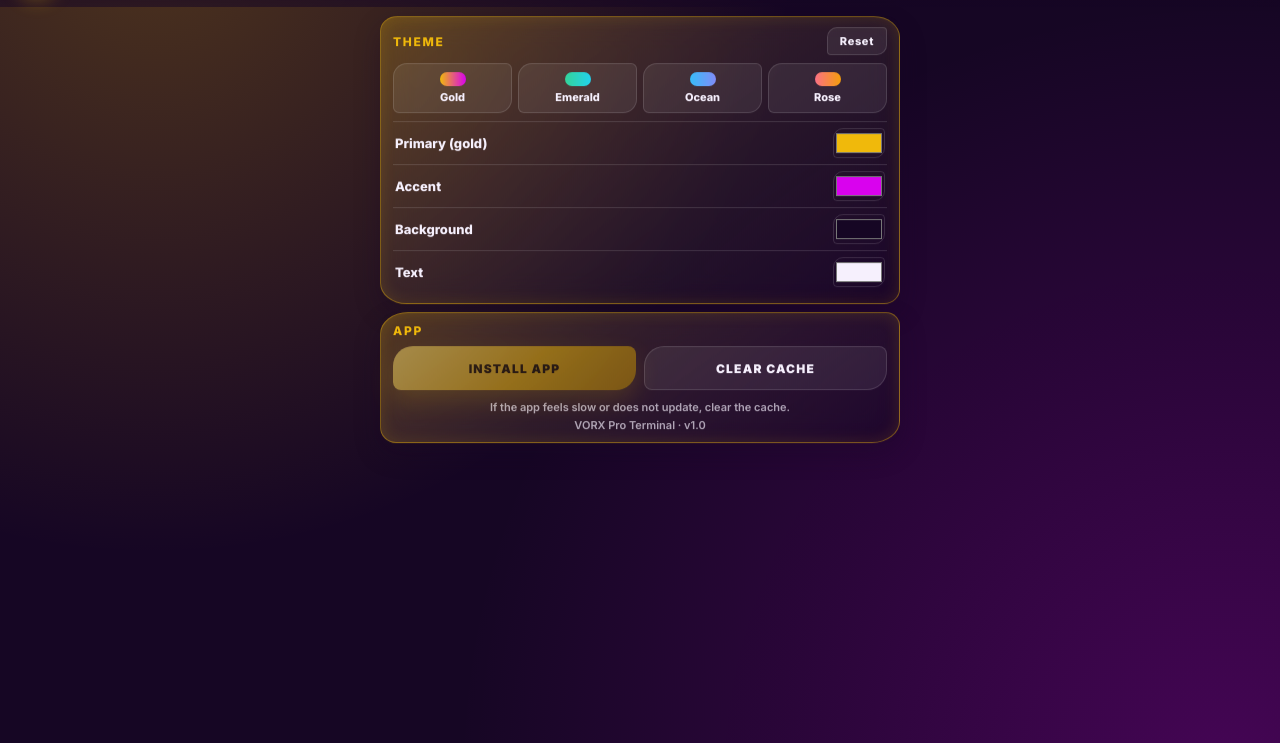
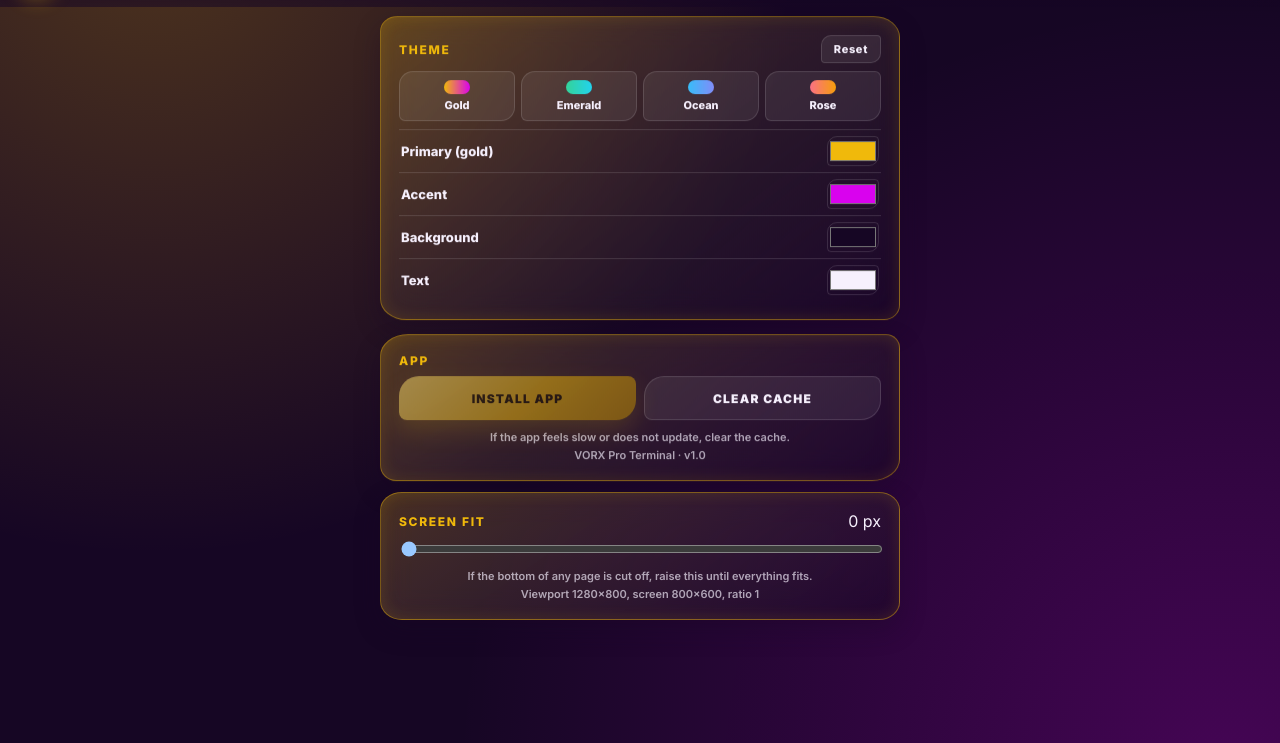
Before and after one commit to justrishad777-code/vorx, a website: page settings.html in a window 1280 px wide. Shown: the part 57-800 px from the top of the page. Drawn offline with Linux system fonts and the light colour scheme.

Commit message:
Add files via upload

```diff
--- a/settings.html
+++ b/settings.html
@@ -22,7 +22,7 @@
 </style>
 <script src="vorx.js"></script>
 </head>
-<body class="fit" data-page="settings" data-title="Settings">
+<body data-page="settings" data-title="Settings">
 <main class="wrap">
   <section class="card">
     <div class="hd"><b>THEME</b><button class="edit" id="reset">Reset</button></div>
@@ -34,6 +34,12 @@
     <div class="two"><button class="btn" id="inst">Install app</button><button class="btn ghost" id="clr">Clear cache</button></div>
     <p class="note" id="hint" style="margin-top:10px">If the app feels slow or does not update, clear the cache.</p>
     <p class="note" style="margin-top:4px">VORX Pro Terminal · v1.0</p>
+  </section>
+  <section class="card">
+    <div class="hd"><b>SCREEN FIT</b><span id="gv">0 px</span></div>
+    <input type="range" id="gap" min="0" max="120" step="2" value="0" style="width:100%" aria-label="Bottom space">
+    <p class="note" style="margin-top:8px">If the bottom of any page is cut off, raise this until everything fits.</p>
+    <p class="note" id="dbg" style="margin-top:4px"></p>
   </section>
 </main>
 <script>
@@ -65,6 +71,10 @@
     VORX.installEvt.prompt(); await VORX.installEvt.userChoice; VORX.installEvt = null; sync();
   };
   window.addEventListener('vorx-install', sync); sync();
+  const gap = $('#gap'); gap.value = store.get('gap', 0);
+  const paintGap = () => { $('#gv').textContent = gap.value + ' px'; root.style.setProperty('--gap', gap.value + 'px'); };
+  gap.oninput = () => { paintGap(); store.set('gap', +gap.value); }; paintGap();
+  $('#dbg').textContent = `Viewport ${innerWidth}x${innerHeight}, screen ${screen.width}x${screen.height}, ratio ${devicePixelRatio}`;
 })();
 </script>
 </body>
--- a/vorx.css
+++ b/vorx.css
@@ -51,7 +51,7 @@
 #toast{position:fixed;left:50%;bottom:calc(env(safe-area-inset-bottom,0px) + 24px);z-index:90;translate:-50% 16px;max-width:86vw;padding:10px 18px;font-size:12px;font-weight:700;text-align:center;color:var(--base);background:var(--gold);border-radius:16px 6px 16px 6px;box-shadow:0 8px 24px rgba(0,0,0,.5);opacity:0;pointer-events:none;transition:.3s}
 #toast.show{opacity:1;translate:-50% 0}
 /* numpad */
-#pad{position:fixed;z-index:55;left:0;right:0;bottom:0;padding:12px 14px calc(12px + env(safe-area-inset-bottom,0px));background:rgba(22,6,36,.96);backdrop-filter:blur(26px);-webkit-backdrop-filter:blur(26px);border-top:1.5px solid rgba(240,185,11,.4);border-radius:28px 28px 0 0;box-shadow:0 -16px 40px rgba(0,0,0,.6);transform:translateY(105%);visibility:hidden;transition:transform .35s cubic-bezier(.2,.9,.25,1),visibility 0s .35s}
+#pad{position:fixed;z-index:55;left:0;right:0;bottom:var(--gap,0px);padding:12px 14px calc(12px + env(safe-area-inset-bottom,0px));background:rgba(22,6,36,.96);backdrop-filter:blur(26px);-webkit-backdrop-filter:blur(26px);border-top:1.5px solid rgba(240,185,11,.4);border-radius:28px 28px 0 0;box-shadow:0 -16px 40px rgba(0,0,0,.6);transform:translateY(105%);visibility:hidden;transition:transform .35s cubic-bezier(.2,.9,.25,1),visibility 0s .35s}
 .padding #pad{transform:none;visibility:visible;transition-delay:0s}
 .padh{display:flex;justify-content:space-between;align-items:center;margin:0 2px 10px}.padh b{font-size:12px;color:var(--gold)}.padh span{display:flex;gap:8px}
 .pill{padding:6px 16px;font-size:12px;font-weight:800;color:var(--txt);background:var(--glass);border:1px solid var(--line);border-radius:99px}.pill.done{color:var(--base);background:var(--gold);border-color:var(--gold)}
@@ -91,5 +91,5 @@
 .card:nth-child(2n),.grand:nth-child(2n){animation-delay:-2s,-3s}.card:nth-child(3n){animation-delay:-4s,-5s}
 #sec21,[data-page=converter] .wrap>.card:nth-of-type(2),[data-page=price] .wrap>.card{--ta:var(--mag)}
 /* one-screen pages: lock the document itself so nothing can scroll or bounce */
-html.fit,html:has(body.fit){height:100%;height:100dvh;overflow:hidden;overscroll-behavior:none}
-body.fit,body.fit.padding{height:100%;overscroll-behavior:none;touch-action:manipulation}
+html.fit,html:has(body.fit){height:100%;overflow:hidden;overscroll-behavior:none}
+body.fit,body.fit.padding{position:fixed;top:0;right:0;bottom:var(--gap,0px);left:0;height:auto;min-height:0;overscroll-behavior:none;touch-action:manipulation}
```
Also changed, not shown: casio.html (+1 -1 lines), index.html (+2 -1 lines), README.md.
